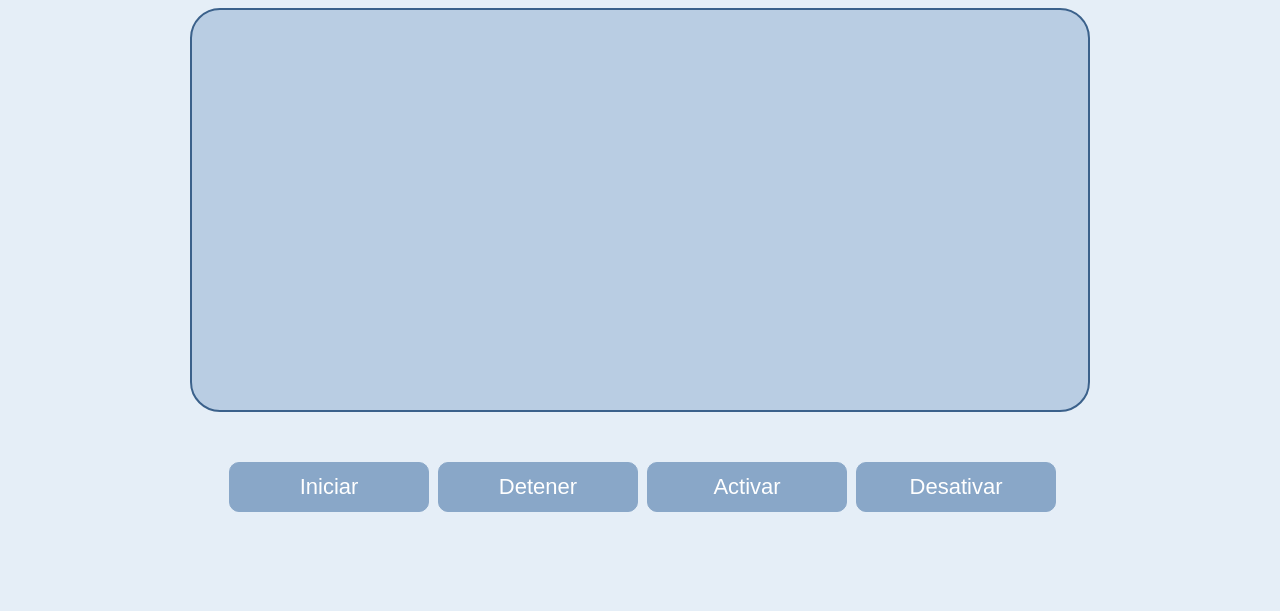
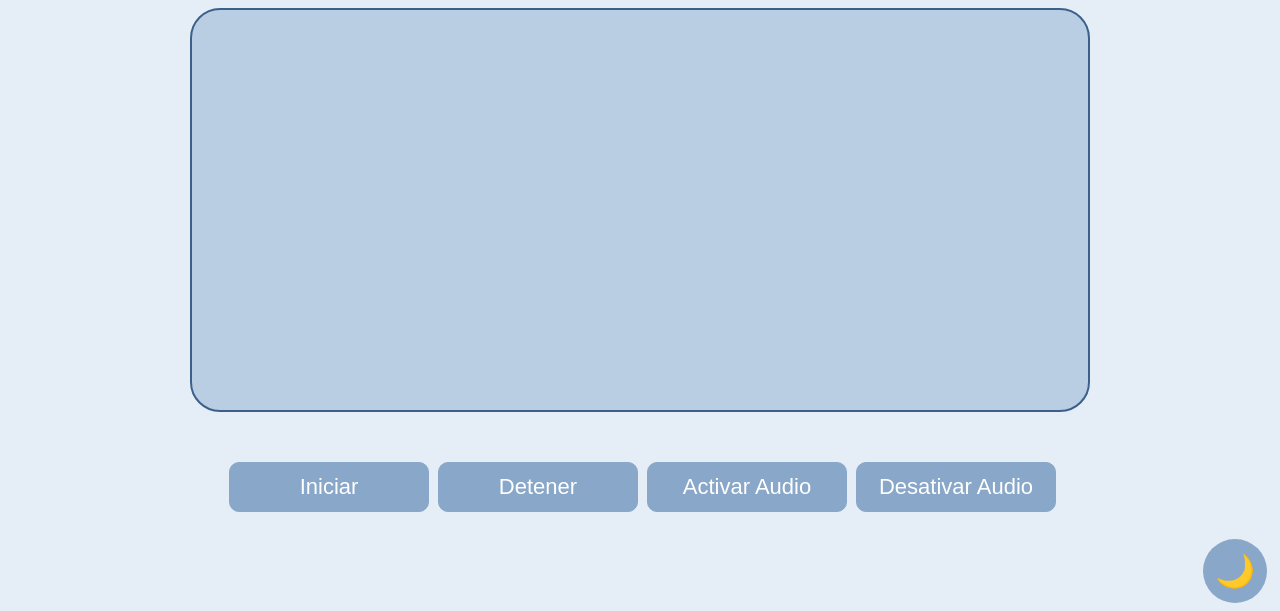
Before and after one commit to JarryGHerrea/Reloj, a plain HTML site: page index.html in a window 1280 px wide. Shown: the part 189-800 px from the top of the page. Drawn offline with Linux system fonts and the light colour scheme.

Commit message:
Reloj terminado

```diff
--- a/css/Index.css
+++ b/css/Index.css
@@ -52,3 +52,32 @@ transition: 0.3s ease;
 .btn-container-clock button:hover{
 background-color: #3b618b;
 }
+
+
+/*Modo oscuro*/
+
+.dark-theme-btn{
+    position: fixed;
+    z-index: 999;
+    bottom: 1vh;
+    right: 1vw;
+    width: 4rem;
+    height: 4rem;
+    border-radius: 50%;
+    font-size: 2rem;
+    font-weight: bold;
+    background-color: #89a7c8;
+    color: white;
+    cursor: pointer;
+    outline: 0;
+    border: 0;
+    transition: all 0.3s ease-out;
+}
+.dark-theme-btn:hover{
+    background-color: #3b618b;
+    color: white;
+}
+.dark-mode{
+    background-color: rgb(57, 57, 57);
+    color: rgb(32, 14, 14);
+}
--- a/index.html
+++ b/index.html
@@ -7,8 +7,8 @@
     <link rel="stylesheet" href="css/Index.css">
     <title>Clock</title>
 </head>
-<body>
-<div class="firt-container-clock">
+<body data-dark>
+<div class="firt-container-clock" data-dark>
     <h1>Clock Hour</h1>
 <div class="container-clock" id="mostrar-hora">
 
@@ -16,10 +16,12 @@
 <div class="btn-container-clock">
     <button id="start-reloj">Iniciar</button>
     <button id="stop-reloj">Detener</button>
-    <button id="start-alarma">Activar</button>
-    <button id="stop-alarma">Desativar</button>
+    <button id="start-alarma">Activar Audio</button>
+    <button id="stop-alarma">Desativar Audio</button>
 </div>
 </div>
+
+<button class="dark-theme-btn ">🌙</button>
 
    <script src="js/index.js"  type="module"></script>
 </body>
--- a/js/dom/tema_oscuro.js
+++ b/js/dom/tema_oscuro.js
@@ -0,0 +1,41 @@
+const d = document,
+ ls = localStorage;
+
+export default function darkTheme(btn, claseDark) {
+    const $themeBtn = d.querySelector(btn),
+      $selectors = d.querySelectorAll("[data-dark]");
+
+    let moon = "🌙",
+      sun = "☀️";
+
+    const lightMode = () => {
+      $selectors.forEach((el) => el.classList.remove(claseDark));
+      $themeBtn.textContent = moon;
+      ls.setItem("theme", "light");
+    };
+    const darkMode = () => {
+      $selectors.forEach((el) => el.classList.add(claseDark));
+      $themeBtn.textContent = sun;
+      ls.setItem("theme", "dark");
+    };
+
+    d.addEventListener("click", (e) => {
+      if (e.target.matches(btn)) {
+      //   console.log($themeBtn.textContent);
+        if ($themeBtn.textContent === moon) {
+          darkMode();
+        } else{
+          lightMode();
+        }
+
+      }
+    });
+
+    d.addEventListener("DOMContentLoaded", (e) => {
+      if (ls.getItem("theme") === null)ls.setItem("theme", "light");
+
+      if (ls.getItem("theme") === "light")lightMode();
+
+      if (ls.getItem("theme") === "dark")darkMode();
+    });
+  }
--- a/js/index.js
+++ b/js/index.js
@@ -1,4 +1,5 @@
 import { alarmaG, clockG } from "./dom/reloj.js";
+import darkTheme from "./dom/tema_oscuro.js";
 
 const d= document;
 
@@ -6,3 +7,5 @@ d.addEventListener("DOMContentLoaded", (e)=>{
     clockG("#mostrar-hora", "#start-reloj", "#stop-reloj");
 alarmaG("assets/graciosos-alarma-es-tu-mujer-.mp3","#start-alarma", "#stop-alarma");
 });
+
+darkTheme(".dark-theme-btn", "dark-mode");
```
